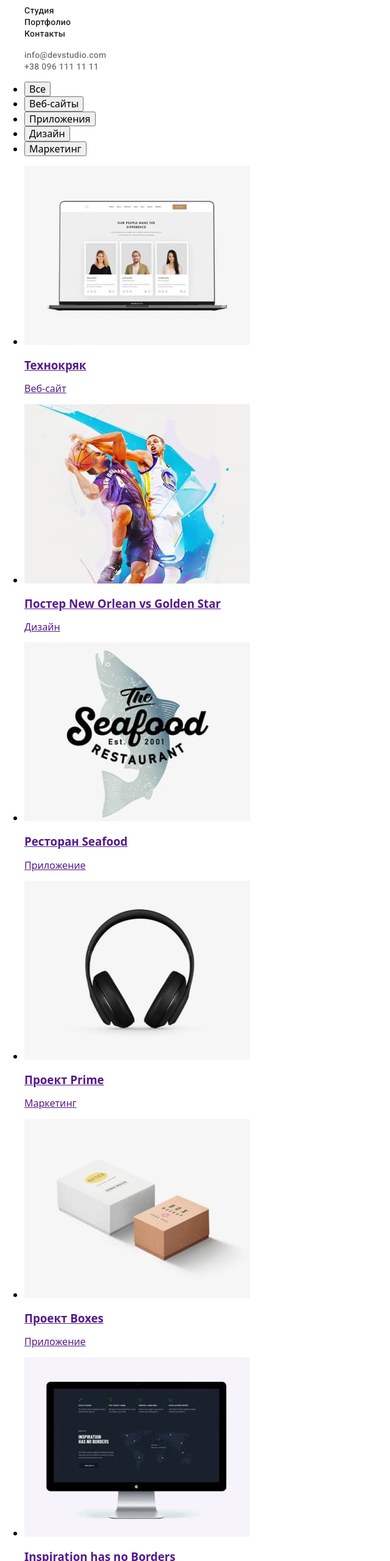
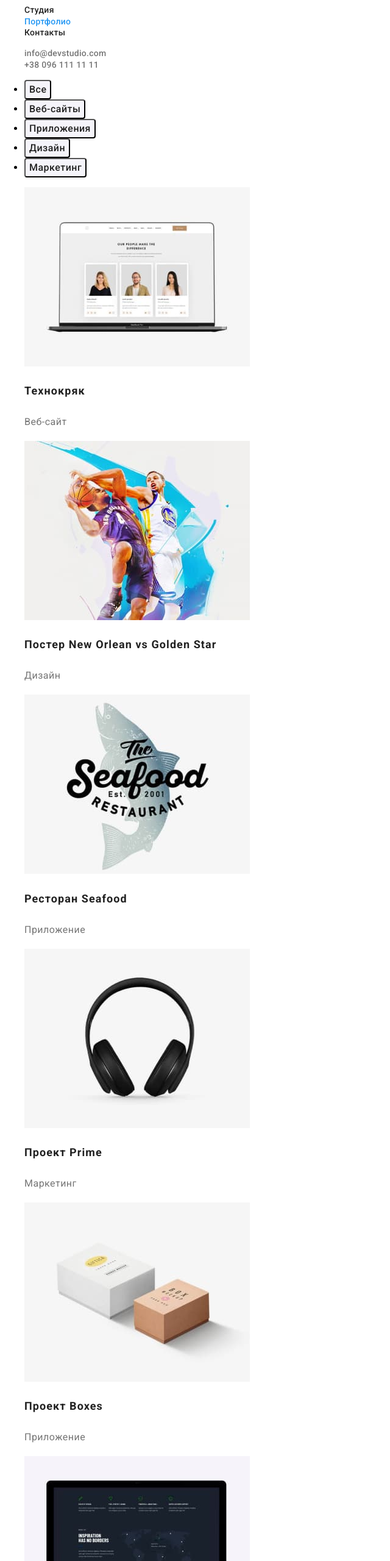
Before and after one commit to Ivan-Faryga/goit-markup-hw-02, a plain HTML site: page portfolio.html in a window 1280 px wide. Shown: the part 40-2600 px from the top of the page at 61% size, without its empty margins (0-640 px from the left). Drawn offline with nearby package versions, Linux system fonts and the light colour scheme.

Commit message:
some issues fixed
Checked and corrected some issues. Both .html pages checked in Validator: no errors/warnings occured.

```diff
--- a/css/styles.css
+++ b/css/styles.css
@@ -1,6 +1,12 @@
 :root {
   --main-font: "Roboto", sans-serif;
   --secondary-font: "Raleway", sans-serif;
+  --background-dark: #2f303a;
+  --accent-color-primary: #2196f3;
+}
+
+body {
+  font-family: var(--main-font);
 }
 
 .list {
@@ -13,6 +19,11 @@
 
 .address {
   font-style: normal;
+}
+
+.active,
+nav-list-link:hover {
+  color: var(--accent-color-primary);
 }
 
 /*===========HEADER============*/
@@ -44,7 +55,7 @@
   font-size: 26px;
   line-height: 1.2;
   letter-spacing: 0.03em;
-  /* color: #ffffff; */
+  color: #ffffff;
 }
 
 .nav-list-link {
@@ -59,7 +70,7 @@
 
 .nav-list-link:hover,
 .nav-list-link:focus {
-  color: #2196f3;
+  color: var(--accent-color-primary);
 }
 
 .header-contacts-link {
@@ -74,7 +85,7 @@
 
 .header-contacts-link:hover,
 .header-contacts-link:focus {
-  color: #2196f3;
+  color: var(--accent-color-primary);
 }
 
 /*===========END HEADER============*/
@@ -89,7 +100,7 @@
   text-align: center;
   letter-spacing: 0.06em;
   text-transform: uppercase;
-  /* color: #ffffff; */
+  color: #ffffff;
 }
 .hero-btn {
   /* position: absolute; */
@@ -100,14 +111,15 @@
   background: #2196f3;
   box-shadow: 0px 4px 4px rgba(0, 0, 0, 0.15);
   border-radius: 4px;
+  cursor: pointer;
 }
 
-.hero-btn:active {
-  background: #188ce8;
+.active {
+  color: #2196f3;
 }
 
 .hero-btn-text {
-  font-family: var(--main-font);
+  font-family: inherit;
   font-weight: 700;
   font-size: 16px;
   line-height: 1.87;
@@ -177,6 +189,10 @@
   letter-spacing: 0.03em;
   color: #757575;
 }
+
+.dark-background-container {
+  background-color: var(--background-dark);
+}
 /*=================END OUR TEAM===================*/
 
 /*=====================FOOTER=====================*/
@@ -187,7 +203,12 @@
   font-size: 14px;
   line-height: 1.71;
   letter-spacing: 0.03em;
-  /* color: #ffffff; */
+  color: #ffffff;
+}
+
+.adress-link-location:focus,
+.adress-link-location:hover {
+  color: var(--accent-color-primary);
 }
 
 .adress-link {
@@ -196,12 +217,7 @@
   font-size: 14px;
   line-height: 1.71;
   letter-spacing: 0.03em;
-  /* color: rgba(255, 255, 255, 0.6); */
-}
-
-.adress-link-location:focus,
-.adress-link-location:hover {
-  color: #2196f3;
+  color: rgba(255, 255, 255, 0.6);
 }
 
 .adress-link:hover,
@@ -209,3 +225,47 @@
   color: #2196f3;
 }
 /*=================END FOOTER=====================*/
+
+/*=================PORTFOLIO PAGE=================*/
+
+.radio-btn {
+  font-family: inherit;
+  font-weight: 500;
+  font-size: 16px;
+  line-height: 1.62;
+  text-align: center;
+  letter-spacing: 0.03em;
+  color: #212121;
+  background: #f5f4fa;
+  border-radius: 4px;
+  cursor: pointer;
+}
+
+.radio-btn:hover,
+.radio-btn:focus {
+  color: #ffffff;
+  background-color: #2196f3;
+}
+
+.project-name {
+  font-family: var(--main-font);
+  font-weight: 700;
+  font-size: 18px;
+  line-height: 2;
+  letter-spacing: 0.06em;
+  color: #212121;
+}
+
+.project-name:focus,
+.project-name:hover {
+}
+
+.project-text {
+  font-family: var(--main-font);
+  font-weight: 400;
+  font-size: 16px;
+  line-height: 1.87;
+  letter-spacing: 0.03em;
+  color: #757575;
+}
+/*===============END PORTFOLIO PAGE================*/
--- a/portfolio.html
+++ b/portfolio.html
@@ -20,8 +20,8 @@
             <a class="logo link" href="/"><span class="logo-web">Web</span><span class="logo-studio-light">Studio</span></a>
 
             <ul class="nav-list list">
-                <li><a class="nav-list-link link" href="">Студия</a></li>
-                <li><a class="nav-list-link link" href="./portfolio.html">Портфолио</a></li>
+                <li><a class="nav-list-link link" href="./index.html">Студия</a></li>
+                <li><a class="nav-list-link link active" href="">Портфолио</a></li>
                 <li><a class="nav-list-link link" href="">Контакты</a></li>
             </ul>
         </nav>
@@ -36,24 +36,24 @@
     <!--main-->
     <main>
 
-        <h1 hidden>Примеры готовых проектов</h1>
+        <section>
+            <h1 hidden>Примеры готовых проектов</h1>
 
-        <section>
             <ul>
                 <li>
-                    <button type="button">Все</button>
+                    <button type="button" class="radio-btn">Все</button>
                 </li>
                 <li>
-                    <button type="button">Веб-сайты</button>
+                    <button type="button" class="radio-btn">Веб-сайты</button>
                 </li>
                 <li>
-                    <button type="button">Приложения</button>
+                    <button type="button" class="radio-btn">Приложения</button>
                 </li>
                 <li>
-                    <button type="button">Дизайн</button>
+                    <button type="button" class="radio-btn">Дизайн</button>
                 </li>
                 <li>
-                    <button type="button">Маркетинг</button>
+                    <button type="button" class="radio-btn">Маркетинг</button>
                 </li>
             </ul>
         </section>
@@ -61,76 +61,76 @@
         <section>
             <h2 hidden>Лучшие проекты</h2>
 
-            <ul>
+            <ul class="project-list list">
                 <li>
-                    <a href="">
+                    <a class="link" href="">
                         <img src="./images/portfolio/website.jpg" alt="сайт технокряк" width="370" height="294">
-                        <h3>Технокряк</h3>
-                        <p>Веб-сайт</p>
+                        <h3 class="project-name">Технокряк</h3>
+                        <p class="project-text">Веб-сайт</p>
                     </a>
 
                 </li>
                 <li>
-                    <a href="">
+                    <a class="link" href="">
                         <img src="./images/portfolio/new.jpg" alt="дизайн постера с баскетболистами" width="370" height="294">
-                        <h3>Постер New Orlean vs Golden Star</h3>
-                        <p>Дизайн</p>
+                        <h3 class="project-name">Постер New Orlean vs Golden Star</h3>
+                        <p class="project-text">Дизайн</p>
                     </a>
 
                 </li>
                 <li>
-                    <a href="">
+                    <a class="link" href="">
                         <img src="./images/portfolio/seafood.jpg" alt="приложение для ресторана морепродуктов" width="370" height="294">
-                        <h3>Ресторан Seafood</h3>
-                        <p>Приложение</p>
+                        <h3 class="project-name">Ресторан Seafood</h3>
+                        <p class="project-text">Приложение</p>
                     </a>
 
                 </li>
                 <li>
-                    <a href="">
+                    <a class="link" href="">
                         <img src="./images/portfolio/prime.jpg" alt="накладные наушники" width="370" height="294">
-                        <h3>Проект Prime</h3>
-                        <p>Маркетинг</p>
+                        <h3 class="project-name">Проект Prime</h3>
+                        <p class="project-text">Маркетинг</p>
                     </a>
 
                 </li>
                 <li>
-                    <a href="">
+                    <a class="link" href="">
                         <img src="./images/portfolio/boxes.jpg" alt="логотип две картонные коробки" width="370" height="294">
-                        <h3>Проект Boxes</h3>
-                        <p>Приложение</p>
+                        <h3 class="project-name">Проект Boxes</h3>
+                        <p class="project-text">Приложение</p>
                     </a>
 
                 </li>
                 <li>
-                    <a href="">
+                    <a class="link" href="">
                         <img src="./images/portfolio/inspiration.jpg" alt="скриншот страницы сайта" width="370" height="294">
-                        <h3>Inspiration has no Borders</h3>
-                        <p>Веб-сайт</p>
+                        <h3 class="project-name">Inspiration has no Borders</h3>
+                        <p class="project-text">Веб-сайт</p>
                     </a>
 
                 </li>
                 <li>
-                    <a href="">
+                    <a class="link" href="">
                         <img src="./images/portfolio/limited.jpg" alt="дизайн оформления книги" width="370" height="294">
-                        <h3>Издание Limited Edition</h3>
-                        <p>Дизайн</p>
+                        <h3 class="project-name">Издание Limited Edition</h3>
+                        <p class="project-text">Дизайн</p>
                     </a>
 
                 </li>
                 <li>
-                    <a href="">
+                    <a class="link" href="">
                         <img src="./images/portfolio/lab.jpg" alt="брендированная этикетка" width="370" height="294">
-                        <h3>Проект LAB</h3>
-                        <p>Маркетинг</p>
+                        <h3 class="project-name">Проект LAB</h3>
+                        <p class="project-text">Маркетинг</p>
                     </a>
 
                 </li>
                 <li>
-                    <a href="">
+                    <a class="link" href="">
                         <img src="./images/portfolio/growing.jpg" alt="работа за компьютером" width="370" height="294">
-                        <h3>Growing Business</h3>
-                        <p>Приложение</p>
+                        <h3 class="project-name">Growing Business</h3>
+                        <p class="project-text">Приложение</p>
                     </a>
 
                 </li>
@@ -139,7 +139,7 @@
     </main>
 
     <!--footer-->
-    <footer>
+    <footer class="dark-background-container">
 
         <address>
             <a class="logo link" href="/"><span class="logo-web">Web</span><span class="logo-studio-dark">Studio</span></a>
```
Also changed, not shown: index.html (+8 -10 lines).
